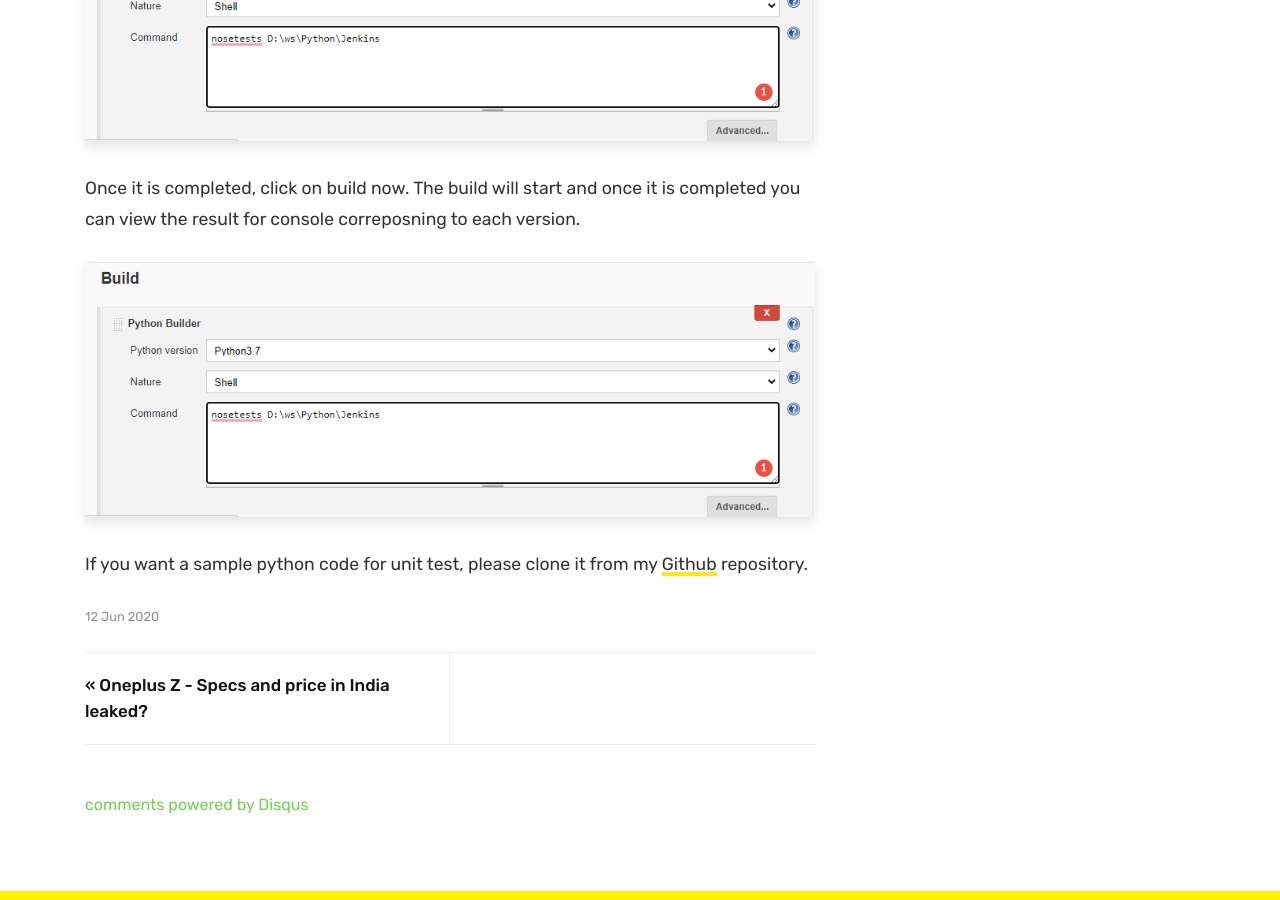
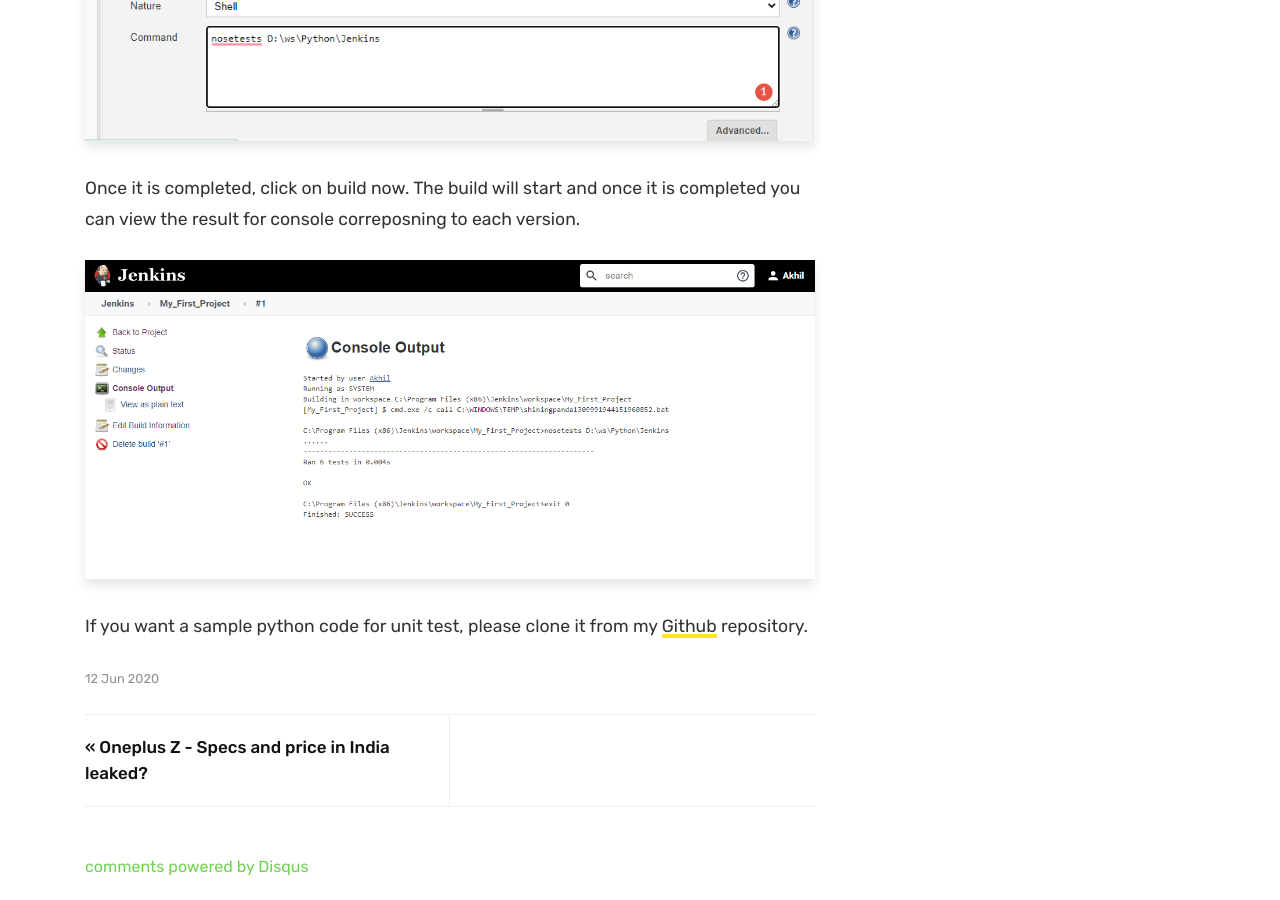
Before and after one commit to akhilgeo/akhilgeorge.com, a Jekyll site: the page built from _posts/2020-06-12-Python-with-Jenkins.md, in a window 1280 px wide and 900 px high, scrolled down 3440 px. Built offline with Jekyll 4.4.1, drawn with Linux system fonts in a browser that asks for light colours; comment, search, counter and statistics services are not loaded.

Commit message:
Update 2020-06-12-Python-with-Jenkins.md

```diff
--- a/_posts/2020-06-12-Python-with-Jenkins.md
+++ b/_posts/2020-06-12-Python-with-Jenkins.md
@@ -58,7 +58,7 @@
 
 Once it is completed, click on build now. The build will start and once it is completed you can view the result for console correposning to each version.
 
-![alt text]({{site.baseurl}}/assets/images/post/jenkins-5.png)
+![alt text]({{site.baseurl}}/assets/images/post/jenkins-6.png)
 
 
 If you want a sample python code for unit test, please clone it from my [Github][jekyll-github] repository.
```
